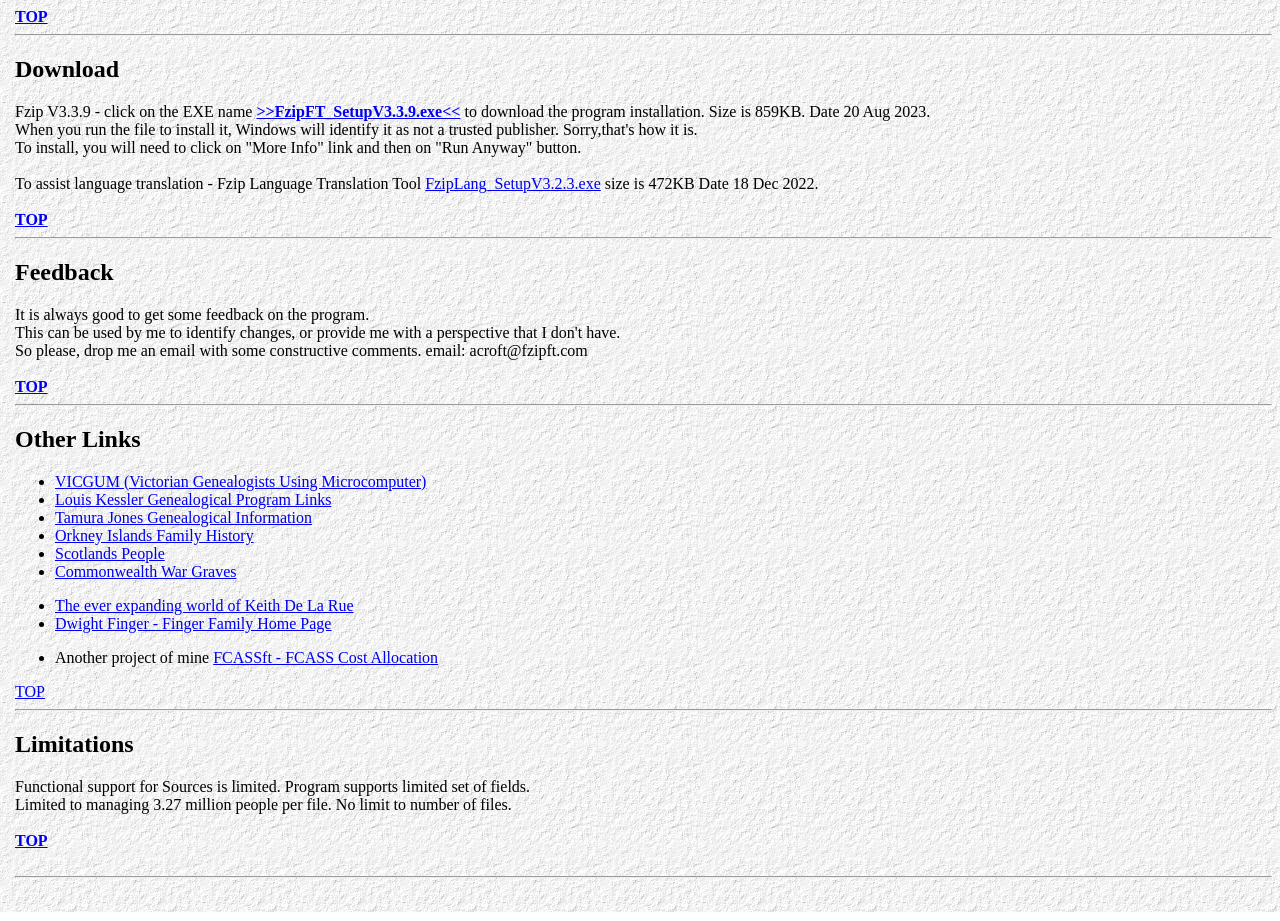
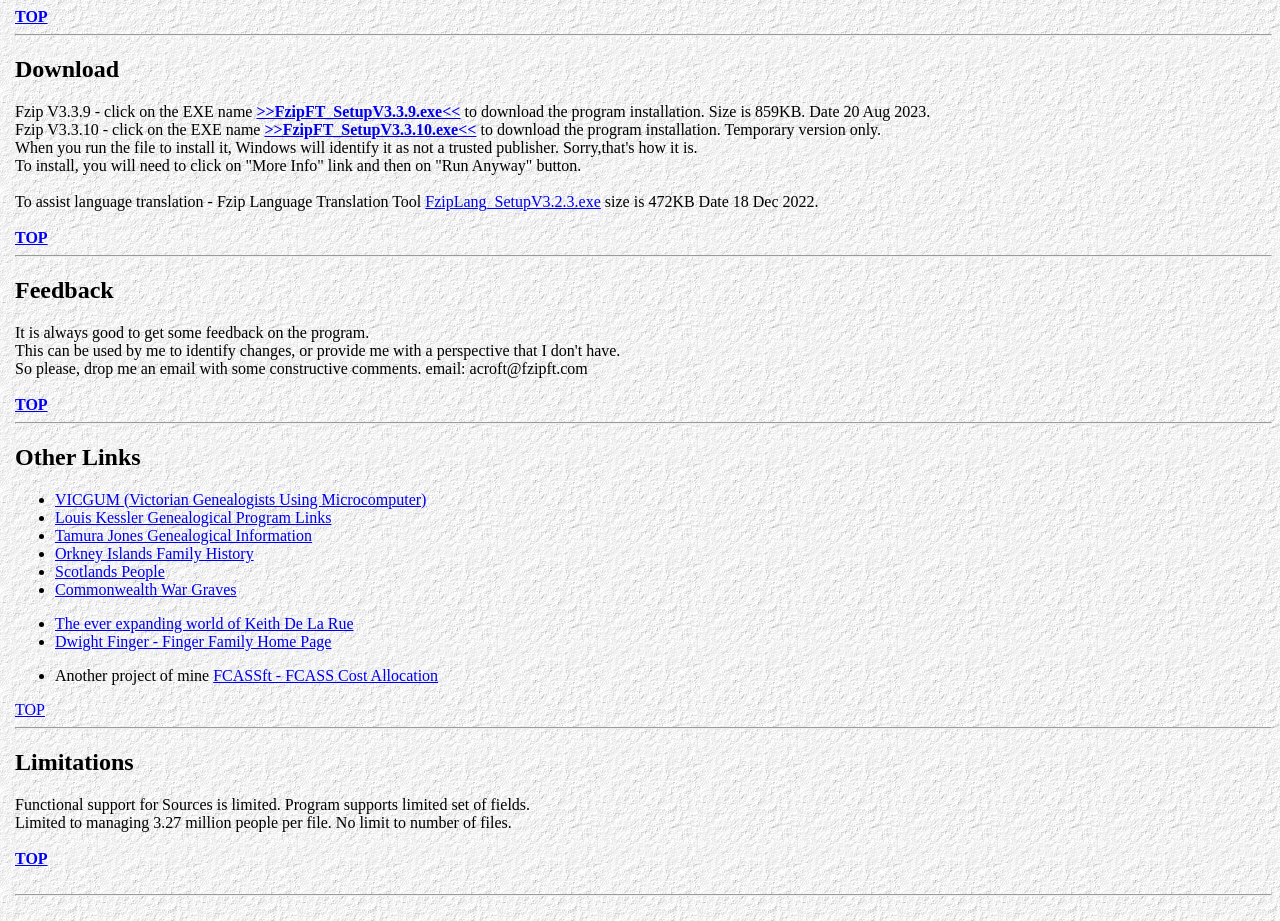
Before and after one commit to fzipft/fzipft.github.io, a plain HTML site: page index.html in a window 1280 px wide. Shown: the part 5560-6481 px from the top of the page. Drawn offline with Linux system fonts and the light colour scheme.

Commit message:
Update index.html

```diff
--- a/index.html
+++ b/index.html
@@ -174,6 +174,8 @@ If you wish to customise the program in another language please contact the auth
 
 <h2 id="Download">Download</h2>
 Fzip V3.3.9 - click on the EXE name <a href="FzipFT_SetupV3.3.9.exe"><b>&gt;&gt;FzipFT_SetupV3.3.9.exe&lt;&lt;</b></a> to download the program installation.  Size is 859KB. Date 20 Aug 2023.<br>
+Fzip V3.3.10 - click on the EXE name <a href="FzipFT_SetupV3.3.10.exe"><b>&gt;&gt;FzipFT_SetupV3.3.10.exe&lt;&lt;</b></a> to download the program installation.  Temporary version only.<br>
+
 When you run the file to install it, Windows will identify it as not a trusted publisher. Sorry,that's how it is.<br>
 To install, you will need to click on "More Info" link and then on "Run Anyway" button.<br>
 <br>
```
